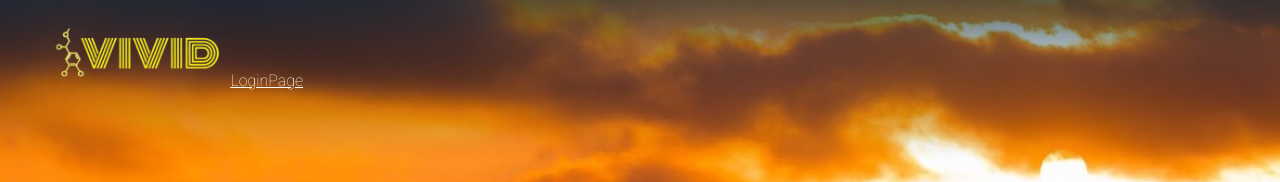
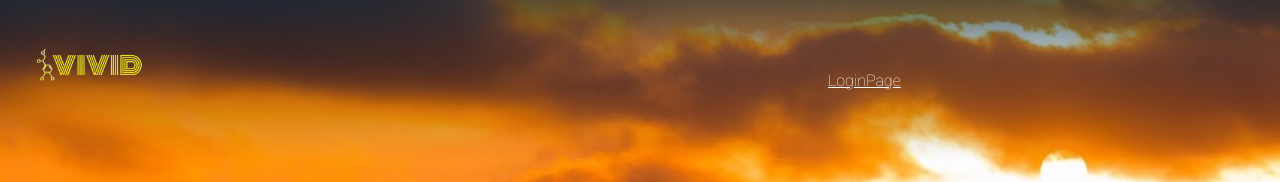
Before and after one commit to Marinafactoriaf5/pn11-finalproject-group4, a React (Vite) app: page / in a window 1280 px wide. Shown: the top 182 px of the page. Built offline with nearby package versions, Linux system fonts and the light colour scheme.

Commit message:
Logo redirect

```diff
--- a/src/Components/Header/Header.jsx
+++ b/src/Components/Header/Header.jsx
@@ -8,7 +8,9 @@ import Logo from "../../assets/logo.png";
 function Header() {
   return (
     <header>
+       <a href="/" className="logo-link">
       <img src={Logo} className="logo" alt="VIVID" />
+      </a>
       <a className="navLogin" href="loginPage">LoginPage</a>
     </header>
   );
```
